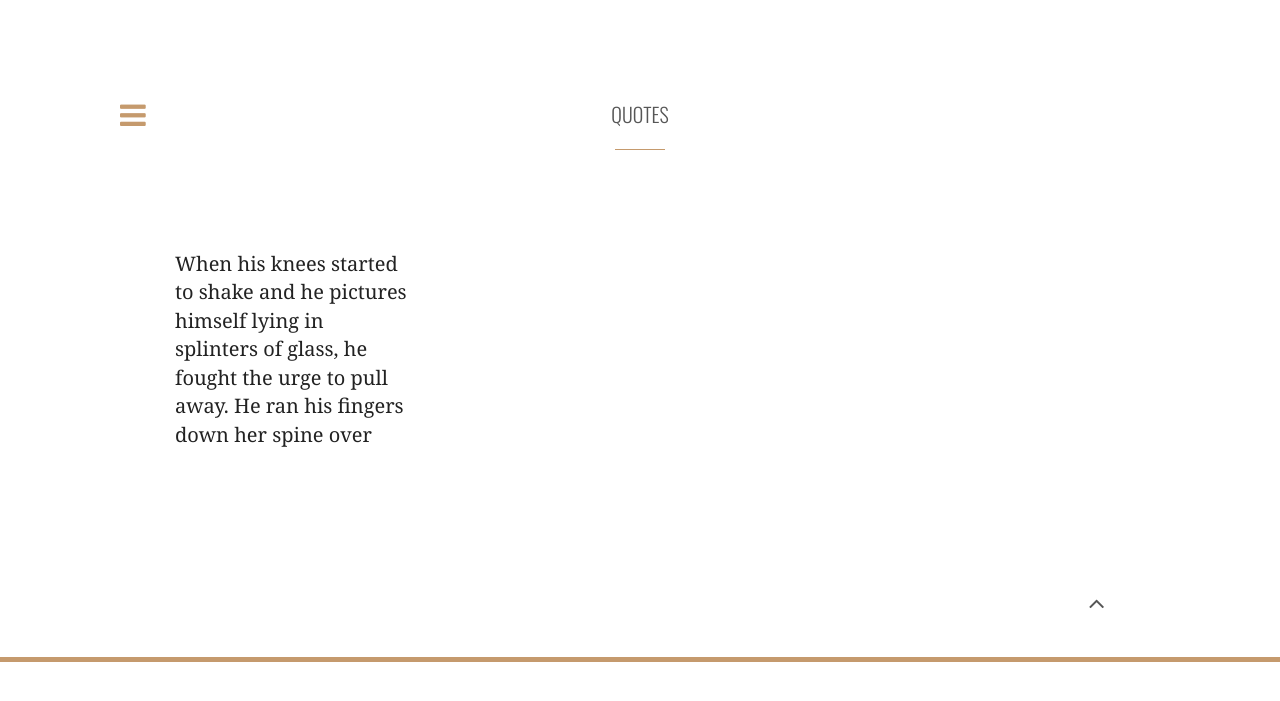
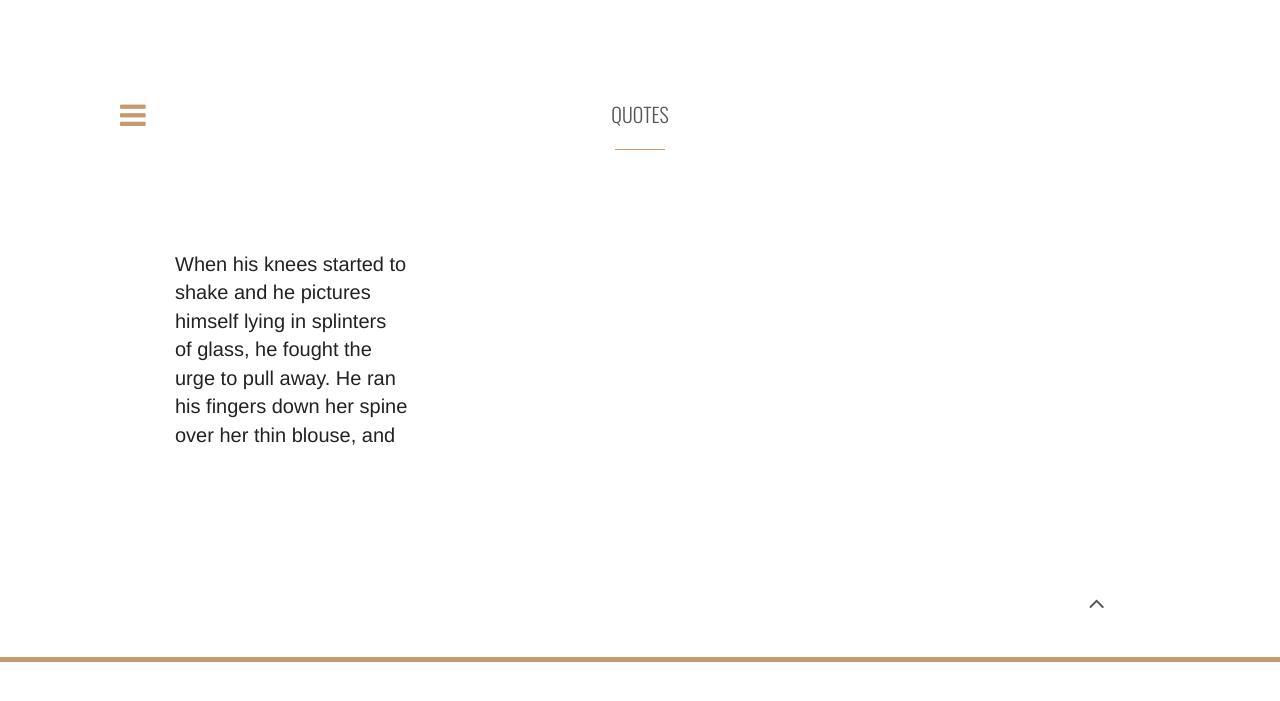
Before and after one commit to puds/serriferous.github.io, a Jekyll site: the page built from quotes/index.html, in a window 1280 px wide. Shown: the top 701 px of the page. Built offline with Jekyll 4.4.1, drawn with Linux system fonts in a browser that asks for light colours; nearby versions of some CDN libraries; comment, search, counter and statistics services are not loaded.

Commit message:
Update style.css

```diff
--- a/css/style.css
+++ b/css/style.css
@@ -89,7 +89,7 @@ h11 {
 
 h12 {
 	font-size: 20px;
-	font-family:"Tangerine", Georgia, Serif;
+	font-family:"Tangerine", Helvetica, Sans-serif;
    /*quotes font*/
 }
 
```
